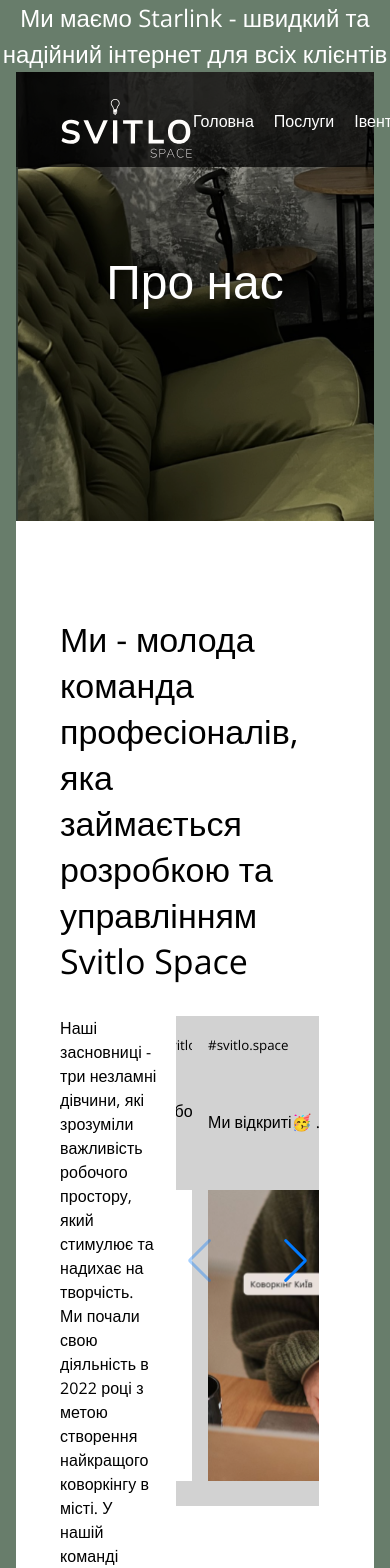
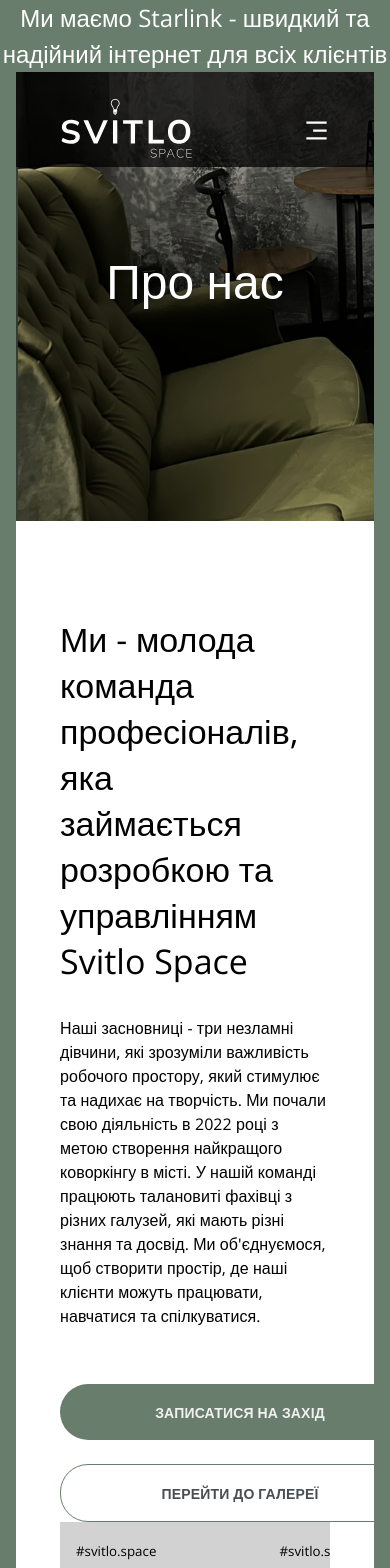
Before and after one commit to kubrakkirill/svitlo, a React (Create React App) app in the folder frontend/: page /about in a window 390 px wide. Shown: the top 1568 px of the page. Built offline with nearby package versions, Linux system fonts and the light colour scheme; the HTML template or start-up script is replaced by a standard one.

Commit message:
about us page

```diff
--- a/frontend/src/Components/Info/Info.css
+++ b/frontend/src/Components/Info/Info.css
@@ -9,7 +9,7 @@
     gap: 32px;
 }
 .info__container h4{
-    width: 80%;
+    max-width: 80%;
 }
 .info__content{
     display: grid;
@@ -20,7 +20,7 @@
     display: flex;
     flex-direction: column;
     gap: 24px;
-    height: 490px;
+    min-height: 490px;
 }
 .info__content-text p{
     font-weight: 400;
@@ -31,12 +31,16 @@
 }
 .info__content-cards{
     width: 100%;
+
+}
+.swiper{
+    padding: 0 70px;
 }
 .info__content-card{
     height: 100%;
-    position: absolute;
-    left: 50%;
-    transform: translateX(-50%);
+    /*position: absolute;*/
+    /*left: 50%;*/
+    /*transform: translateX(-50%);*/
     width: 270px;
     display: flex;
     flex-direction: column;
@@ -45,3 +49,9 @@
     padding: 20px 16px;
     background-color: #D2D2D2;
 }
+@media (max-width: 1350px) {
+    .info__content{
+        display: flex;
+        flex-direction: column;
+    }
+}
--- a/frontend/src/Components/Info/Info.jsx
+++ b/frontend/src/Components/Info/Info.jsx
@@ -26,7 +26,7 @@ const Info = (props) => {
                     </div>
                     <Swiper
                         navigation={true}
-                        spaceBetween={-37}
+                        spaceBetween={137}
                         slidesPerView={2}
                         modules={[Navigation]}
                         className="info__content-cards">
--- a/frontend/src/Components/Nav/Nav.css
+++ b/frontend/src/Components/Nav/Nav.css
@@ -36,3 +36,34 @@
     z-index: 99;
     background-color: rgba(1, 1, 1, 0.73);
 }
+.nav-mobile{
+    display: none;
+}
+.nav-mobile-menu{
+    display: flex;
+    justify-content: flex-end;
+    align-items: flex-end;
+    flex-direction: column;
+    text-align: end;
+    padding: 2rem;
+    background-color: rgba(1, 1, 1, 0.73);
+    position: absolute;
+    top: 40px;
+    right: 0;
+    margin-top: 3rem;
+    min-width: 210px;
+    border-radius: 5px;
+    box-shadow: 0 0 5 rgba(0,0,0,0.2);
+    color: #F0F0F0;
+}
+@media (max-width: 900px) {
+    .nav-mobile{
+        display: block;
+    }
+    .nav__services{
+        display: none;
+    }
+    .nav__menu{
+        display: none;
+    }
+}
--- a/frontend/src/Components/Nav/Nav.jsx
+++ b/frontend/src/Components/Nav/Nav.jsx
@@ -1,8 +1,20 @@
-import React from 'react'
+import React, {useState} from 'react'
 import './Nav.css'
 import {Link} from 'react-router-dom'
+import {RiCloseLine, RiMenu3Line} from "react-icons/ri";
 
 const Nav = () => {
+    const [toggleMenu, setToggleMenu] = useState(false);
+
+    const Menu = () => (
+        <>
+            <p><Link to={`/`}>Головна</Link></p>
+            <p><a href="#">Послуги</a></p>
+            <p><Link to={`/events`}>Івенти</Link></p>
+            <p><Link to={`/about`}>Про нас</Link></p>
+            <p><a href="#">Контакти</a></p>
+        </>
+    )
 
     document.body.onscroll = function() {
         document.getElementById('nav').classList.add('nav-bg')
@@ -46,6 +58,19 @@ const Nav = () => {
                         </defs>
                     </svg>
                 </div>
+                <div className="nav-mobile">
+                    {toggleMenu
+                        ? <RiCloseLine color="#fff" size={27} onClick={()=>{setToggleMenu(false)}}/>
+                        : <RiMenu3Line color="#fff" size={27} onClick={()=>{setToggleMenu(true)}}/>
+                    }
+                    {toggleMenu && (
+                        <div className="nav-mobile-menu">
+                            <div className="nav-mobile-links">
+                                <Menu />
+                            </div>
+                        </div>
+                    )}
+                </div>
             </div>
         </div>
     )
```
